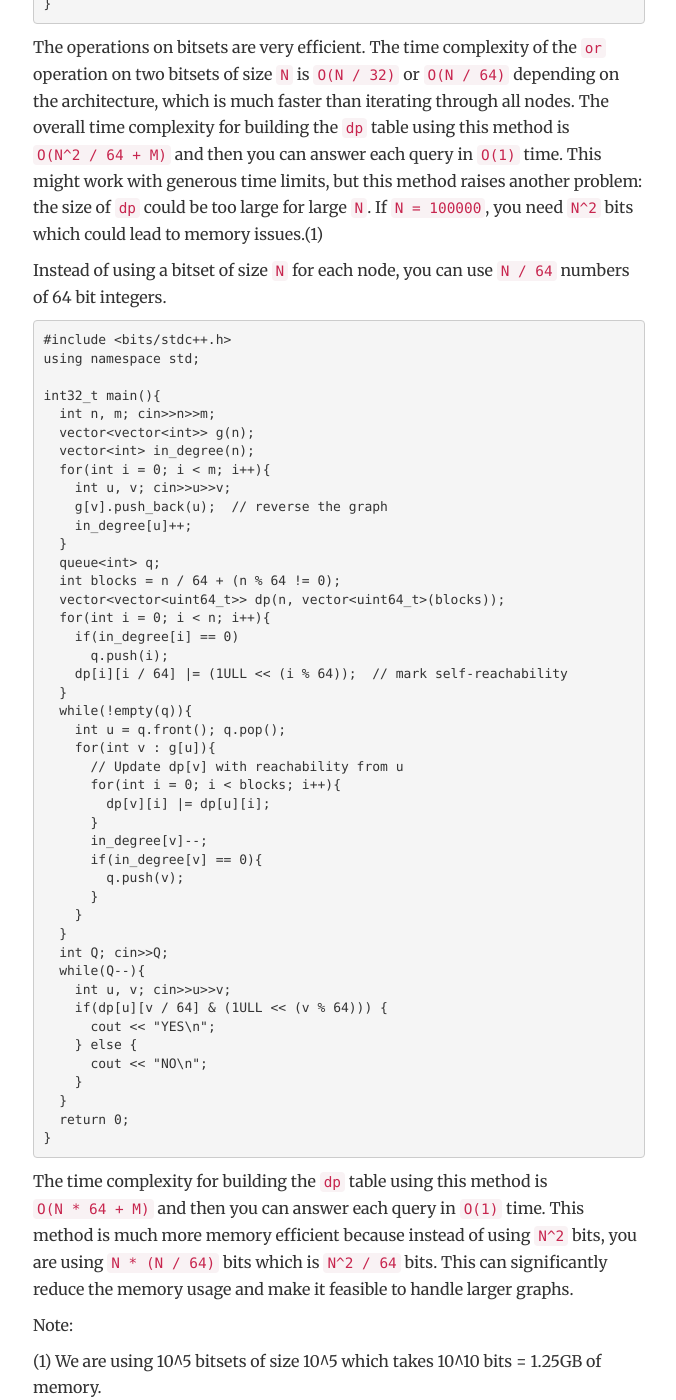
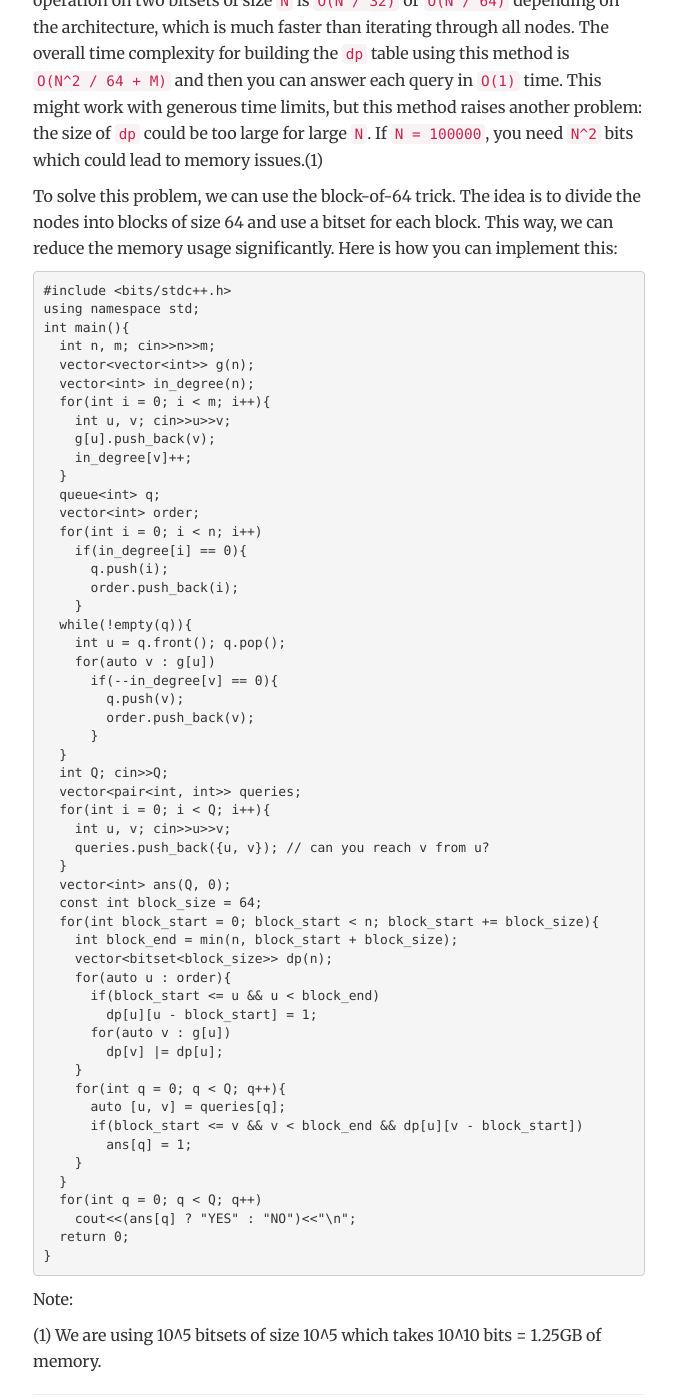
Before and after one commit to quynhdinh/quynhdinh.github.io, a Jekyll site: the page built from _posts/2025-08-17-the-block-of-64-trick.md, in a window 1280 px wide and 1400 px high, scrolled down 1152 px. Shown: the whole window, without its empty margins (301-977 px from the left). Built offline with Jekyll 4.4.1, drawn with Linux system fonts in a browser that asks for light colours; comment, search, counter and statistics services are not loaded; some of the changed text lies outside the part shown.

Commit message:
update the block of 64 trick

````diff
--- a/_posts/2025-08-17-dp-bit.md
+++ b/_posts/2025-08-17-the-block-of-64-trick.md
@@ -10,16 +10,14 @@ The naive solution is to run a DFS or BFS for each query, which will take `O(N +
 using namespace std;
 
 const int MAX_N = 5000;
-int32_t main(){
-  ios::sync_with_stdio(false);
-  cin.tie(0);
+int main(){
   int n, m; cin>>n>>m;
   vector<vector<int>> g(n);
   vector<int> in_degree(n);
   for(int i = 0; i < m; i++){
     int u, v; cin>>u>>v;
-    g[v].push_back(u);  // reverse the graph
-    in_degree[u]++;
+    g[u].push_back(v);
+    in_degree[v]++;
   }
   queue<int> q;
   vector<bitset<MAX_N>> dp(n);
@@ -32,10 +30,8 @@ int32_t main(){
     int u = q.front(); q.pop();
     for(int v : g[u]){
       dp[v] |= dp[u];  // Update dp[v] with reachability from u
-      in_degree[v]--;
-      if(in_degree[v] == 0){
+      if(--in_degree[v] == 0)
         q.push(v);
-      }
     }
   }
   int Q; cin>>Q;
@@ -49,57 +45,63 @@ int32_t main(){
 
 The operations on bitsets are very efficient. The time complexity of the `or` operation on two bitsets of size `N` is `O(N / 32)` or `O(N / 64)` depending on the architecture, which is much faster than iterating through all nodes. The overall time complexity for building the `dp` table using this method is `O(N^2 / 64 + M)` and then you can answer each query in `O(1)` time. This might work with generous time limits, but this method raises another problem: the size of `dp` could be too large for large `N`. If `N = 100000`, you need `N^2` bits which could lead to memory issues.(1)
 
-Instead of using a bitset of size `N` for each node, you can use `N / 64` numbers of 64 bit integers.
+To solve this problem, we can use the block-of-64 trick. The idea is to divide the nodes into blocks of size 64 and use a bitset for each block. This way, we can reduce the memory usage significantly. Here is how you can implement this:
+
 ```cpp
 #include <bits/stdc++.h>
 using namespace std;
-
-int32_t main(){
+int main(){
   int n, m; cin>>n>>m;
   vector<vector<int>> g(n);
   vector<int> in_degree(n);
   for(int i = 0; i < m; i++){
     int u, v; cin>>u>>v;
-    g[v].push_back(u);  // reverse the graph
-    in_degree[u]++;
+    g[u].push_back(v);
+    in_degree[v]++;
   }
   queue<int> q;
-  int blocks = n / 64 + (n % 64 != 0);
-  vector<vector<uint64_t>> dp(n, vector<uint64_t>(blocks));
-  for(int i = 0; i < n; i++){
-    if(in_degree[i] == 0)
+  vector<int> order;
+  for(int i = 0; i < n; i++)
+    if(in_degree[i] == 0){
       q.push(i);
-    dp[i][i / 64] |= (1ULL << (i % 64));  // mark self-reachability
-  }
+      order.push_back(i);
+    }
   while(!empty(q)){
     int u = q.front(); q.pop();
-    for(int v : g[u]){
-      // Update dp[v] with reachability from u
-      for(int i = 0; i < blocks; i++){
-        dp[v][i] |= dp[u][i];
+    for(auto v : g[u])
+      if(--in_degree[v] == 0){
+        q.push(v);
+        order.push_back(v);
       }
-      in_degree[v]--;
-      if(in_degree[v] == 0){
-        q.push(v);
-      }
+  }
+  int Q; cin>>Q;
+  vector<pair<int, int>> queries;
+  for(int i = 0; i < Q; i++){
+    int u, v; cin>>u>>v;
+    queries.push_back({u, v}); // can you reach v from u?
+  }
+  vector<int> ans(Q, 0);
+  const int block_size = 64;
+  for(int block_start = 0; block_start < n; block_start += block_size){
+    int block_end = min(n, block_start + block_size);
+    vector<bitset<block_size>> dp(n);
+    for(auto u : order){
+      if(block_start <= u && u < block_end)
+        dp[u][u - block_start] = 1;
+      for(auto v : g[u])
+        dp[v] |= dp[u];
+    }
+    for(int q = 0; q < Q; q++){
+      auto [u, v] = queries[q];
+      if(block_start <= v && v < block_end && dp[u][v - block_start])
+        ans[q] = 1;
     }
   }
-  int Q; cin>>Q;
-  while(Q--){
-    int u, v; cin>>u>>v;
-    if(dp[u][v / 64] & (1ULL << (v % 64))) {
-      cout << "YES\n";
-    } else {
-      cout << "NO\n";
-    }
-  }
+  for(int q = 0; q < Q; q++)
+    cout<<(ans[q] ? "YES" : "NO")<<"\n";
   return 0;
 }
 ```
-The time complexity for building the `dp` table using this method is `O(N * 64 + M)` and then you can answer each query in `O(1)` time. This method is much more memory efficient because instead of using `N^2` bits, you are using `N * (N / 64)` bits which is `N^2 / 64` bits. This can significantly reduce the memory usage and make it feasible to handle larger graphs.
-
 Note:
 
 (1) We are using 10^5 bitsets of size 10^5 which takes 10^10 bits = 1.25GB of memory.
-
-(2) For `dp` array, we are using 10^5 * (10^5 / 64) * 8 bytes = 125MB of memory.
````
